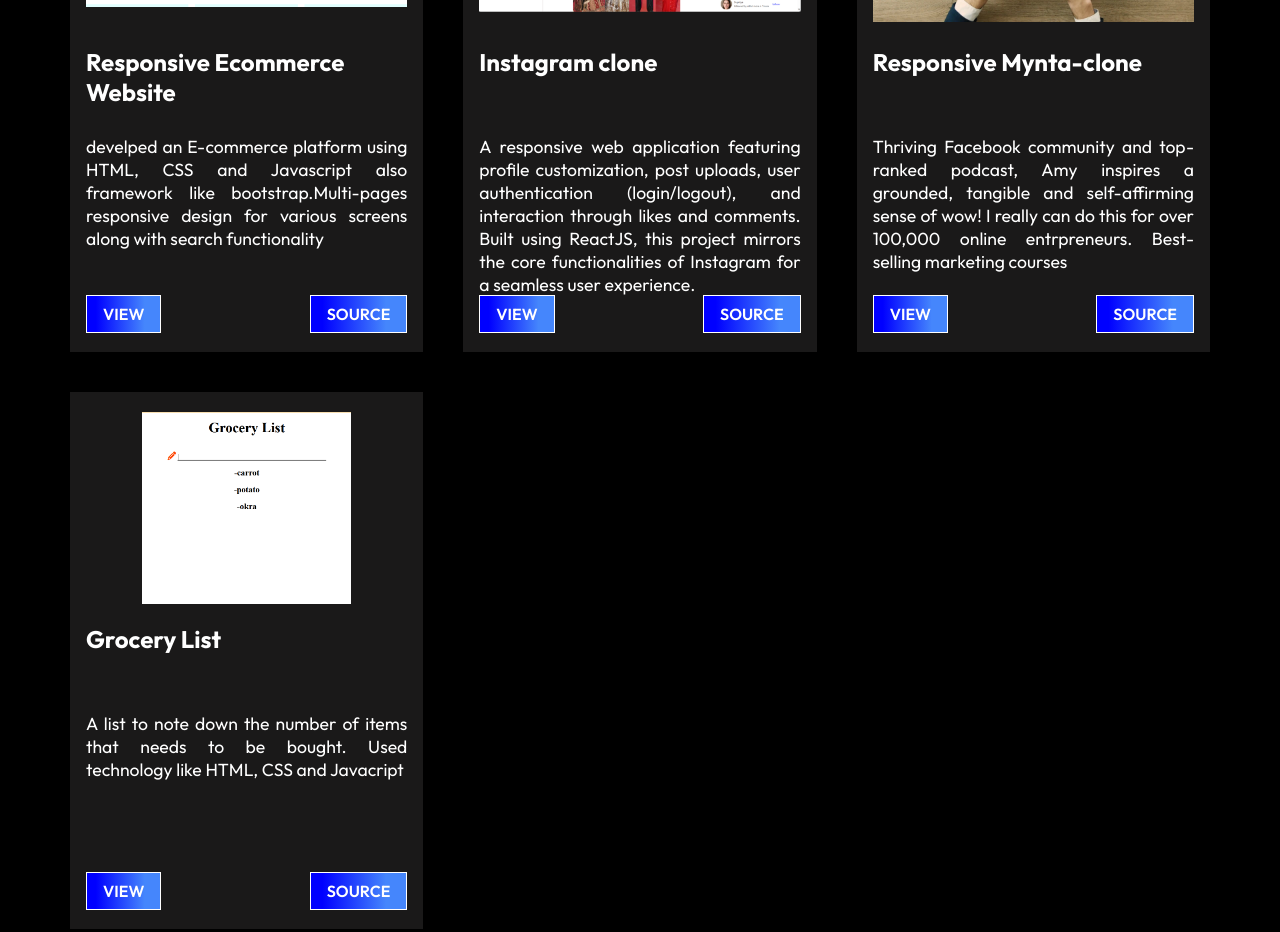
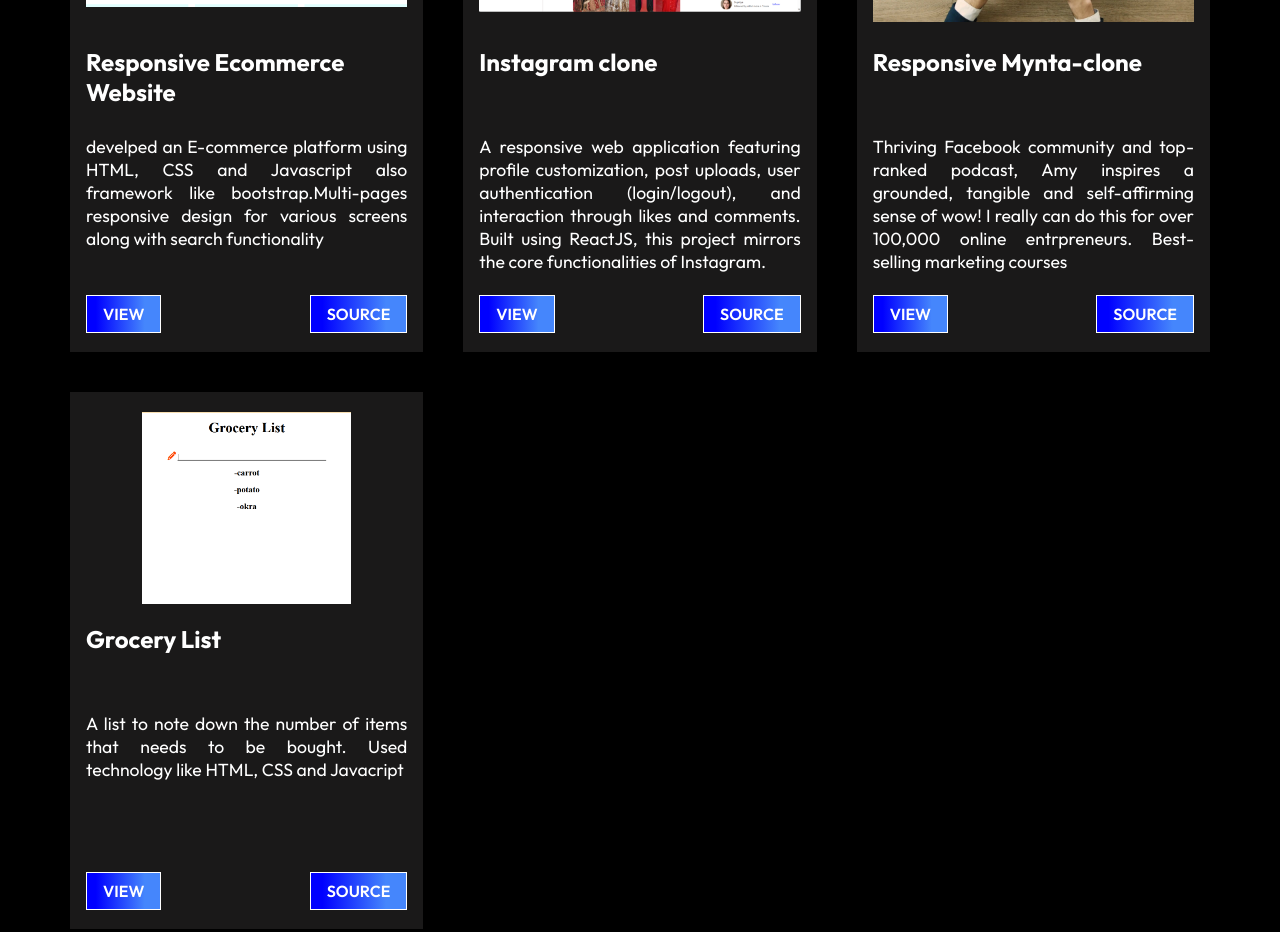
Before and after one commit to Jitendra-105/portfolio, a React (Create React App) app: page / in a window 1280 px wide. Shown: the part 1120-2052 px from the top of the page. Built offline with nearby package versions, Linux system fonts and the light colour scheme.

Commit message:
text in workData file was updated

```diff
--- a/src/components/work/WorkData.js
+++ b/src/components/work/WorkData.js
@@ -14,7 +14,7 @@ const ProjectCardData = [
     {
         imgsrc: pro4,
         title: "Instagram clone",
-        text:"A responsive web application featuring profile customization, post uploads, user authentication (login/logout), and interaction through likes and comments. Built using ReactJS, this project mirrors the core functionalities of Instagram for a seamless user experience.",
+        text:"A responsive web application featuring profile customization, post uploads, user authentication (login/logout), and interaction through likes and comments. Built using ReactJS, this project mirrors the core functionalities of Instagram.",
         view: "https://jitendra-105.github.io/grocery-list/"
     },
 
```
